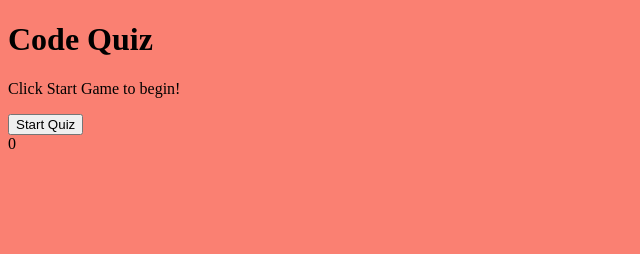
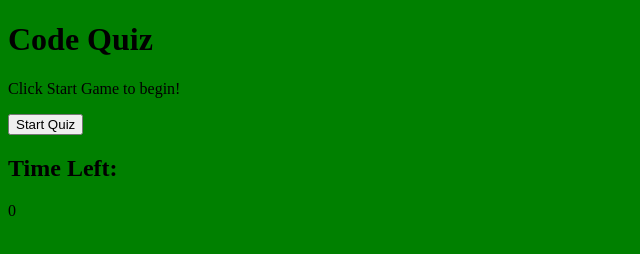
Before and after one commit to anoorishad/HW-WebAPIs-CodeQuiz, a plain HTML site: page index.html in a window 1280 px wide. Shown: the whole page, without its empty margins (0-640 px from the left). Drawn offline with Linux system fonts and the light colour scheme.

Commit message:
cleaned up some lines

```diff
--- a/assets/css/style.css
+++ b/assets/css/style.css
@@ -1,5 +1,5 @@
 body {
-    background: salmon;
+    background: green;
 }
 
 .hide {
--- a/assets/js/script.js
+++ b/assets/js/script.js
@@ -7,6 +7,7 @@ var submitBtn = document.getElementById("submit");
 var startBtn = document.getElementById("startBtn");
 var initialsElement = document.getElementById("initials");
 var endScreen = document.getElementById("endContainer");
+var totalPoints = 0
 
 var timerID;
 var timeLeft = document.getElementById("timeLeft");
@@ -86,27 +87,22 @@ function getQuestion() {
         choiceBtn.textContent = i + 1 + ". " + choiceP;
         choiceBtn.onclick = nextQuestionClick;
         choicesElement.appendChild(choiceBtn);
-        // console.log(currentQuestion.answer)
-        // console.log(choice)
-        // if else statement for right or wrong answer
 
     });
 }
 
 function nextQuestionClick () {
-    // console.log(e.target.getAttribute("data-attribute"))
-    // if (currentQuestion.answer === choice) {
-    //     choiceBtn.setAttribute("data-attribute", "true");
-    // }
-    // else {
-    //     choiceBtn.setAttribute("data-attribute", "false");
-    // }
+
     if (this.value !== questions[currentQuestionIndex].answer) {
         time -= 10;
         if (time < 0) {
             time=0
         }
         timeLeft.textContent = time
+    }
+    else {
+        totalPoints += 1;
+
     }
 
     currentQuestionIndex++
@@ -122,8 +118,9 @@ function nextQuestionClick () {
 
 function endQuiz () {
     clearInterval(timerID);
-    endScreen.removeAttribute("class")
-    questionContainer.setAttribute("class","hide")
+    endScreen.removeAttribute("class");
+    questionContainer.setAttribute("class","hide");
+
 
 }
 
--- a/index.html
+++ b/index.html
@@ -15,7 +15,10 @@
 
     </header>
     <main>
-        <div class = "timer"><span id="timeLeft">0</span></div>
+        <div class = "timer">
+            <h2>Time Left:</h2>
+            <span id="timeLeft">0</span>
+        </div>
         <div id = "questionContainer" class = "hide">
             <h2 id = "questionText"></h2>
             <div id = "choices" class = "choices" ></div>
```
